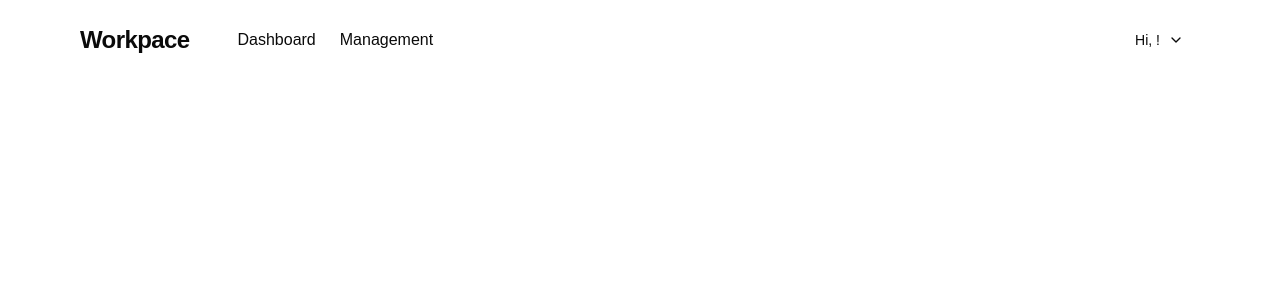
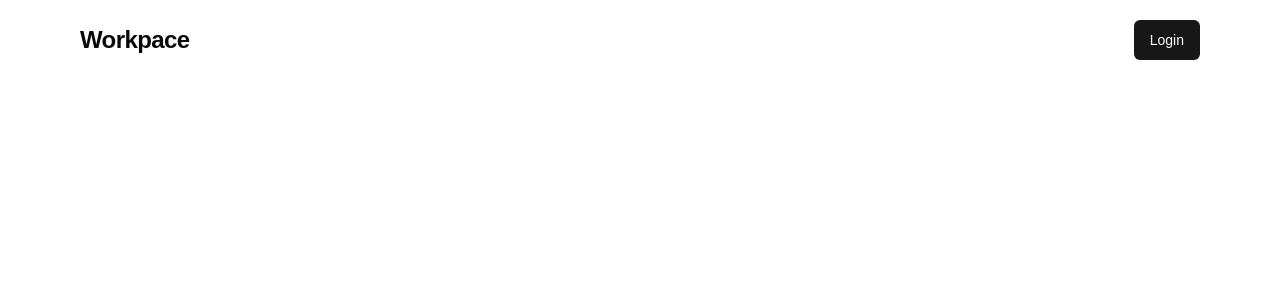
Before and after one commit to rstubryan/pomodoro-fe, a Next.js app: page / in a window 1280 px wide. Shown: the top 300 px of the page. Built offline with nearby package versions, Linux system fonts and the light colour scheme.

Commit message:
feat(navbar): conditionally render login/logout buttons

```diff
--- a/src/components/molecules/Navbar/index.tsx
+++ b/src/components/molecules/Navbar/index.tsx
@@ -62,9 +62,10 @@ export default function Navbar() {
             <SubHeading>Workpace</SubHeading>
           </Link>
 
-          <ul className={`flex items-center gap-2`}>
+          {pathname.startsWith("/dashboard") ? (
+            <ul className={`hidden items-center gap-2 lg:flex`}>
               {navLink.map((item) => (
-              <li key={item.id} className={`ml-4`}>
+                <li key={item.id} className={``}>
                   <Link
                     href={item.link}
                     className={`${item.isActive ? "underline underline-offset-8" : ""}`}
@@ -74,8 +75,10 @@ export default function Navbar() {
                 </li>
               ))}
             </ul>
+          ) : null}
         </div>
 
+        {authenticatedData ? (
           <DropdownMenu>
             <DropdownMenuTrigger asChild>
               <Button variant={`ghost`}>
@@ -94,6 +97,13 @@ export default function Navbar() {
               </DropdownMenuItem>
             </DropdownMenuContent>
           </DropdownMenu>
+        ) : (
+          <Button asChild>
+            <Link href={`/login`} className={`cursor-pointer`}>
+              Login
+            </Link>
+          </Button>
+        )}
       </nav>
     </>
   );
```
Lines whose indentation alone changed are shown as unchanged.
